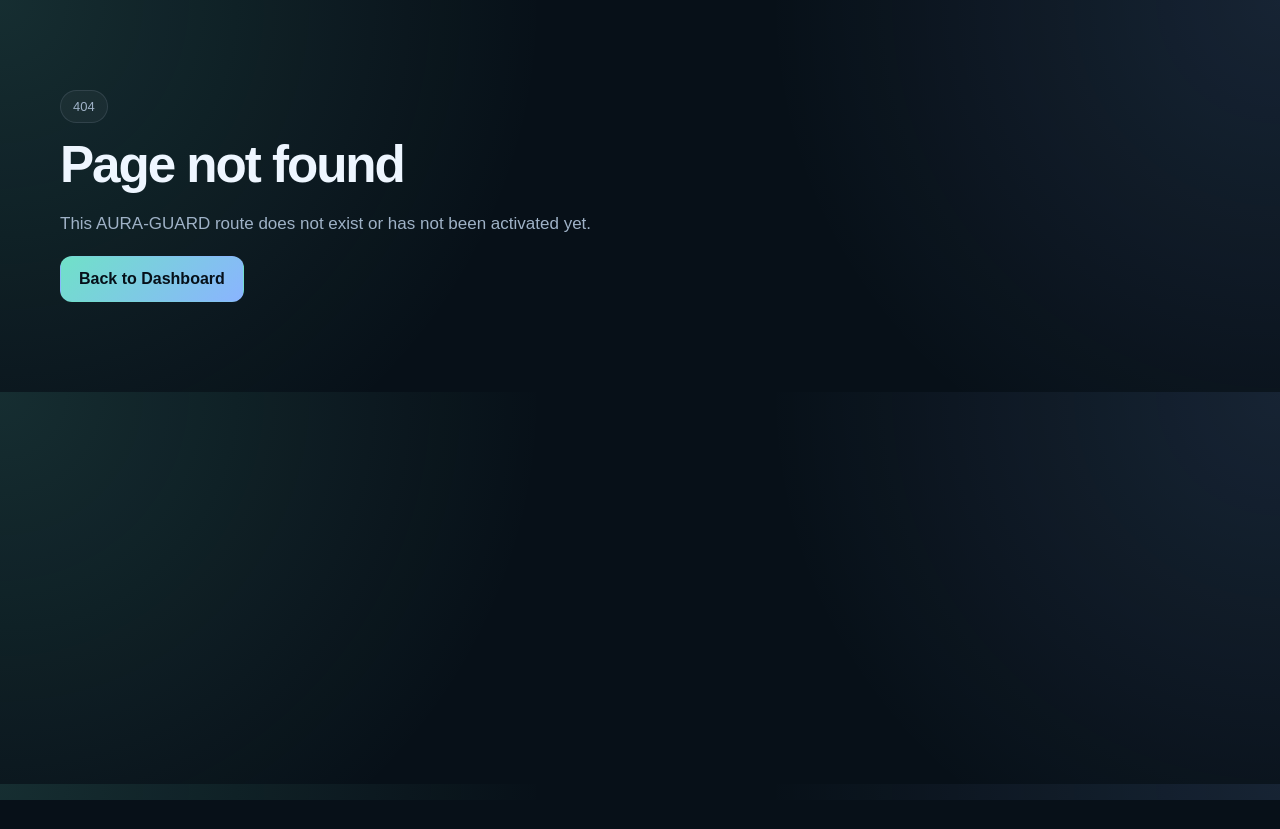
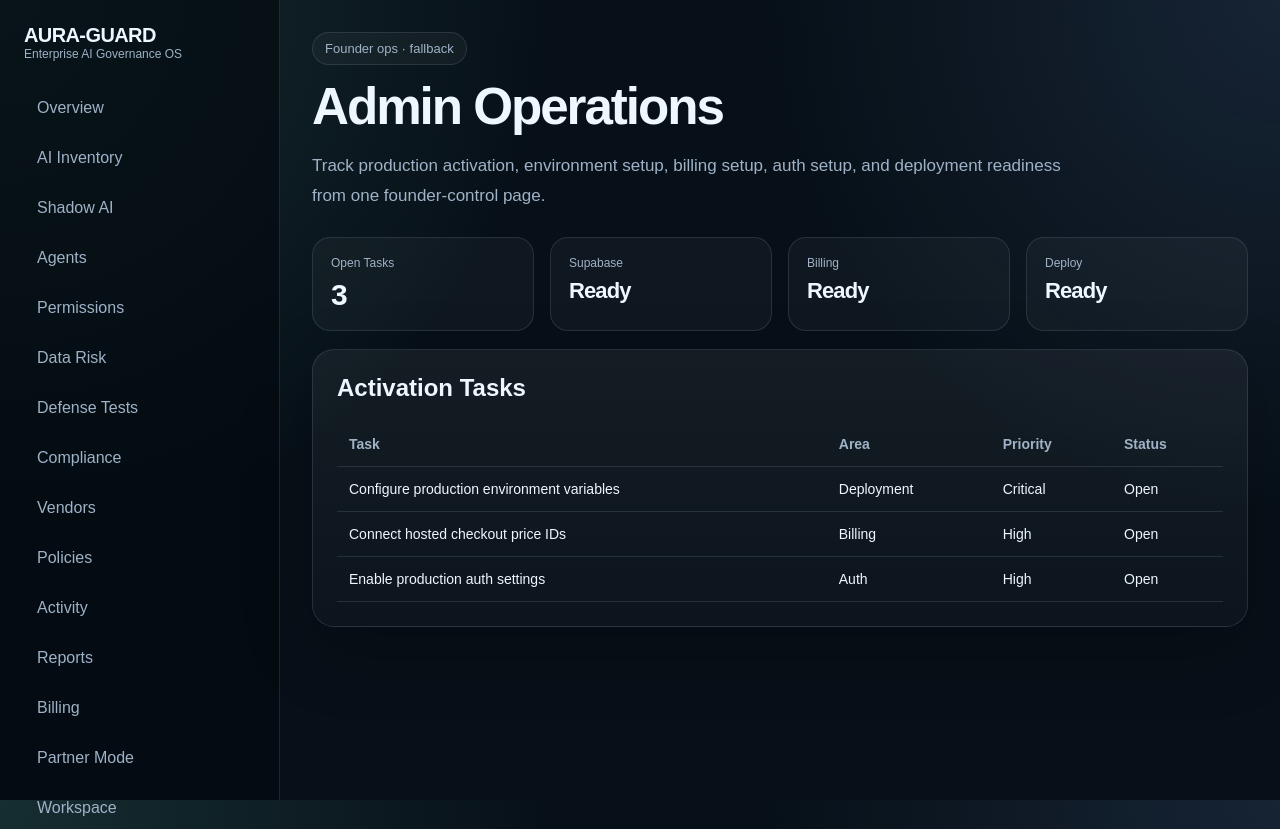
Before and after one commit to bisniskhusus019-hub/aura-guard-enterprise-os, a Next.js app: page /dashboard/admin in a window 1280 px wide. Before the commit this address had no page. Before the commit the page ends 800 px from the top, so only its background shows below. Built offline with nearby package versions, Linux system fonts and the light colour scheme; no server answers.

Commit message:
Add admin operations dashboard page

```diff
--- /dev/null
+++ b/app/dashboard/admin/page.tsx
@@ -0,0 +1,33 @@
+import { DashboardShell } from "@/components/dashboard-shell";
+import { getOpsSummary } from "@/lib/ops-data";
+
+export default async function AdminPage() {
+  const ops = await getOpsSummary();
+
+  return (
+    <DashboardShell activeHref="/dashboard/admin">
+      <div>
+        <div className="badge">Founder ops · {ops.source}</div>
+        <h1 className="section-title" style={{ marginTop: 16 }}>Admin Operations</h1>
+        <p className="section-copy">Track production activation, environment setup, billing setup, auth setup, and deployment readiness from one founder-control page.</p>
+        <div className="metric-grid" style={{ marginTop: 26, marginBottom: 18 }}>
+          <div className="metric-card"><div className="metric-label">Open Tasks</div><div className="metric-value">{ops.adminOpenTasks}</div></div>
+          <div className="metric-card"><div className="metric-label">Supabase</div><div className="metric-value" style={{ fontSize: 22 }}>Ready</div></div>
+          <div className="metric-card"><div className="metric-label">Billing</div><div className="metric-value" style={{ fontSize: 22 }}>Ready</div></div>
+          <div className="metric-card"><div className="metric-label">Deploy</div><div className="metric-value" style={{ fontSize: 22 }}>Ready</div></div>
+        </div>
+        <div className="card" style={{ padding: 24 }}>
+          <h2 style={{ marginTop: 0 }}>Activation Tasks</h2>
+          <table>
+            <thead><tr><th>Task</th><th>Area</th><th>Priority</th><th>Status</th></tr></thead>
+            <tbody>
+              <tr><td>Configure production environment variables</td><td>Deployment</td><td>Critical</td><td>Open</td></tr>
+              <tr><td>Connect hosted checkout price IDs</td><td>Billing</td><td>High</td><td>Open</td></tr>
+              <tr><td>Enable production auth settings</td><td>Auth</td><td>High</td><td>Open</td></tr>
+            </tbody>
+          </table>
+        </div>
+      </div>
+    </DashboardShell>
+  );
+}
```
